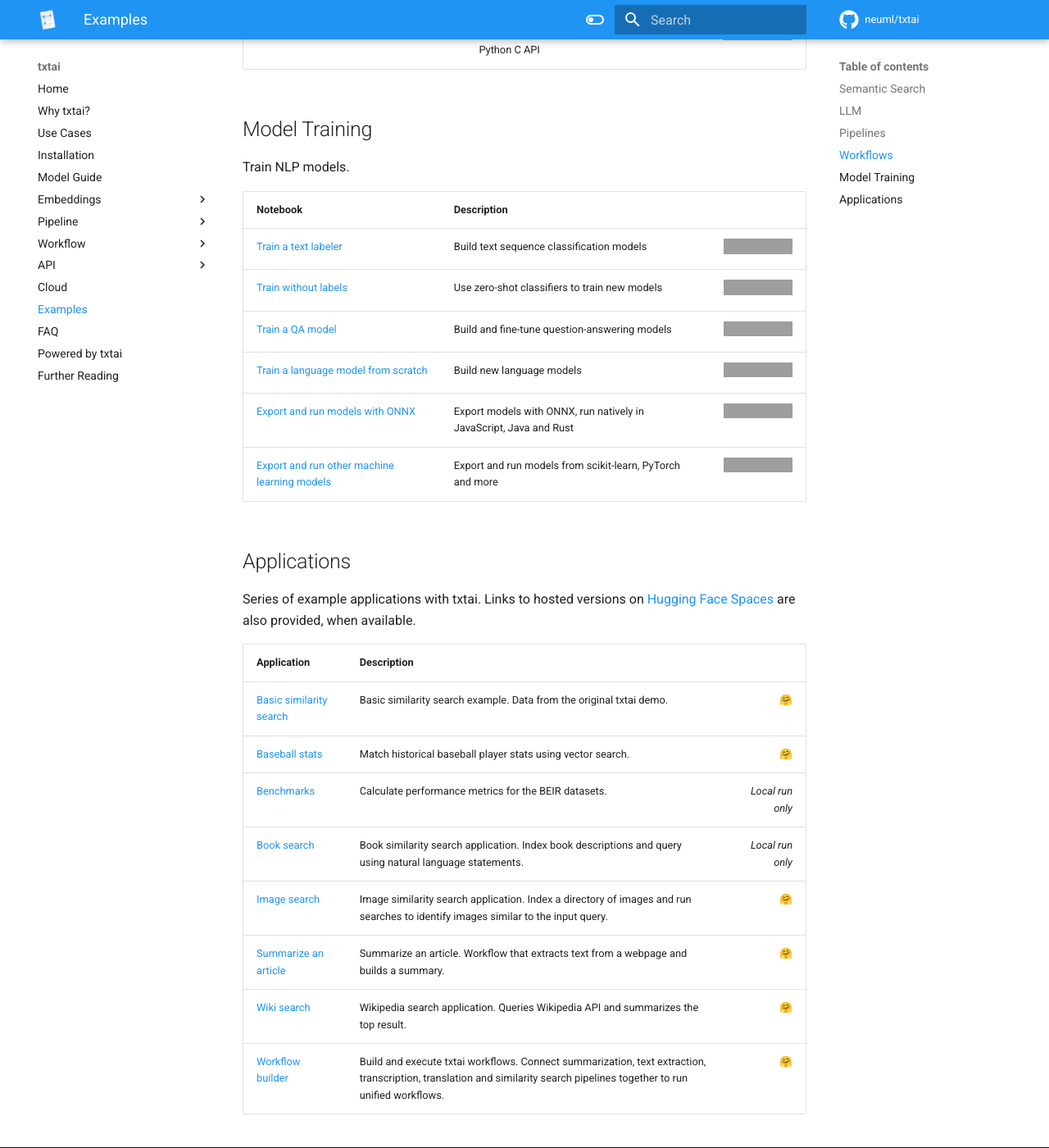
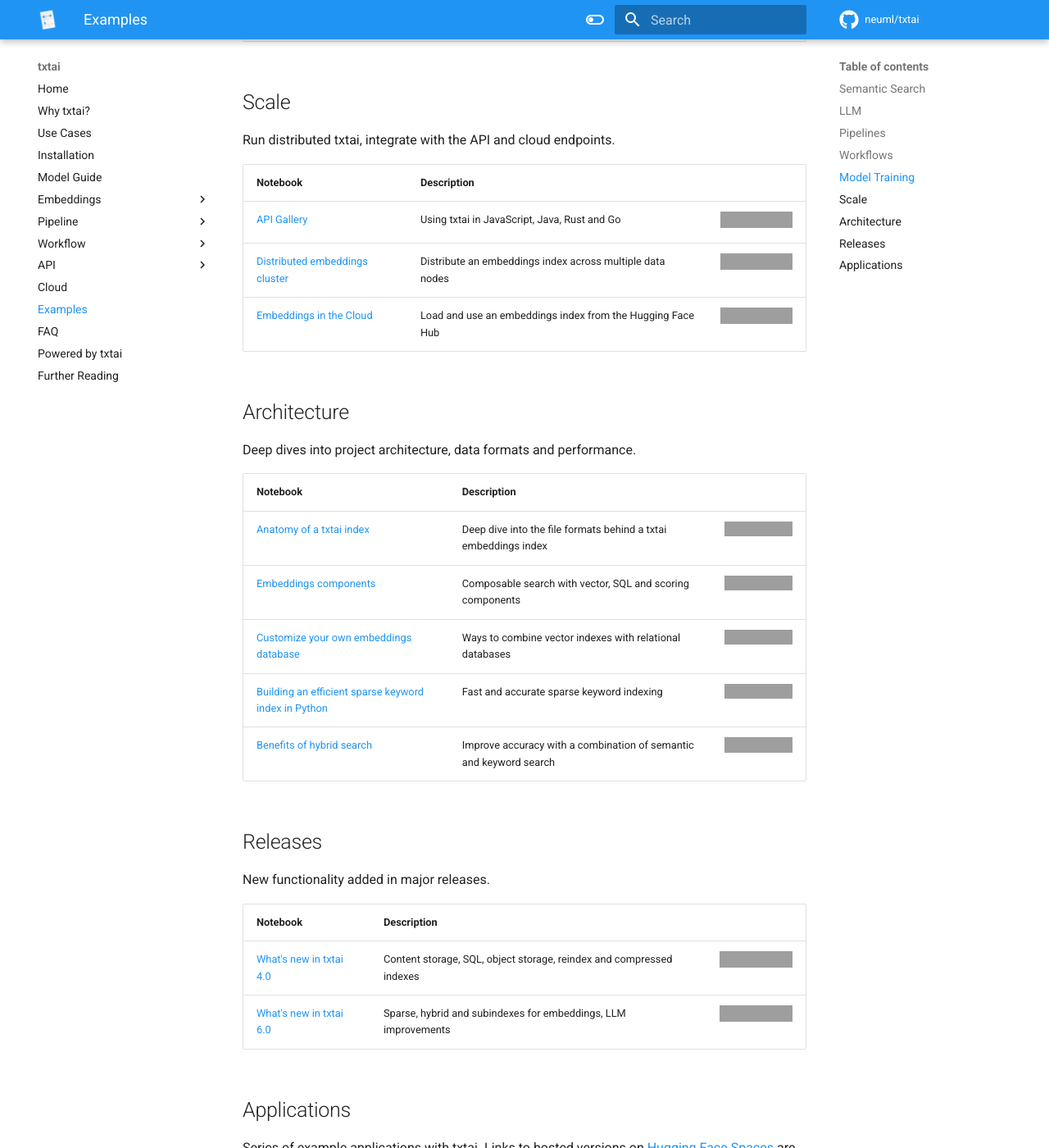
Before and after one commit to neuml/txtai, an MkDocs documentation site: the page built from docs/examples.md, in a window 1280 px wide and 1400 px high, scrolled down 3713 px. Shown: the whole window at 82% size. Built offline with MkDocs 1.6.1 and Material for MkDocs 9.7.7, drawn with Linux system fonts in a browser that asks for light colours; comment, search, counter and statistics services are not loaded; some of the changed text lies outside the part shown; grey boxes are pictures that could not be loaded.

Commit message:
Reorganize lists of examples

```diff
--- a/docs/examples.md
+++ b/docs/examples.md
@@ -87,6 +78,37 @@
 | [Export and run models with ONNX](https://github.com/neuml/txtai/blob/master/examples/18_Export_and_run_models_with_ONNX.ipynb) | Export models with ONNX, run natively in JavaScript, Java and Rust | [![Open In Colab](https://colab.research.google.com/assets/colab-badge.svg)](https://colab.research.google.com/github/neuml/txtai/blob/master/examples/18_Export_and_run_models_with_ONNX.ipynb) |
 | [Export and run other machine learning models](https://github.com/neuml/txtai/blob/master/examples/21_Export_and_run_other_machine_learning_models.ipynb) | Export and run models from scikit-learn, PyTorch and more | [![Open In Colab](https://colab.research.google.com/assets/colab-badge.svg)](https://colab.research.google.com/github/neuml/txtai/blob/master/examples/21_Export_and_run_other_machine_learning_models.ipynb) |
 
+## Scale
+
+Run distributed txtai, integrate with the API and cloud endpoints.
+
+| Notebook  | Description  |       |
+|:----------|:-------------|------:|
+| [API Gallery](https://github.com/neuml/txtai/blob/master/examples/08_API_Gallery.ipynb) | Using txtai in JavaScript, Java, Rust and Go | [![Open In Colab](https://colab.research.google.com/assets/colab-badge.svg)](https://colab.research.google.com/github/neuml/txtai/blob/master/examples/08_API_Gallery.ipynb) |
+| [Distributed embeddings cluster](https://github.com/neuml/txtai/blob/master/examples/15_Distributed_embeddings_cluster.ipynb) | Distribute an embeddings index across multiple data nodes | [![Open In Colab](https://colab.research.google.com/assets/colab-badge.svg)](https://colab.research.google.com/github/neuml/txtai/blob/master/examples/15_Distributed_embeddings_cluster.ipynb) |
+| [Embeddings in the Cloud](https://github.com/neuml/txtai/blob/master/examples/43_Embeddings_in_the_Cloud.ipynb) | Load and use an embeddings index from the Hugging Face Hub | [![Open In Colab](https://colab.research.google.com/assets/colab-badge.svg)](https://colab.research.google.com/github/neuml/txtai/blob/master/examples/43_Embeddings_in_the_Cloud.ipynb) |
+
+## Architecture
+
+Deep dives into project architecture, data formats and performance.
+
+| Notebook  | Description  |       |
+|:----------|:-------------|------:|
+| [Anatomy of a txtai index](https://github.com/neuml/txtai/blob/master/examples/29_Anatomy_of_a_txtai_index.ipynb) | Deep dive into the file formats behind a txtai embeddings index | [![Open In Colab](https://colab.research.google.com/assets/colab-badge.svg)](https://colab.research.google.com/github/neuml/txtai/blob/master/examples/29_Anatomy_of_a_txtai_index.ipynb) |
+| [Embeddings components](https://github.com/neuml/txtai/blob/master/examples/37_Embeddings_index_components.ipynb) | Composable search with vector, SQL and scoring components | [![Open In Colab](https://colab.research.google.com/assets/colab-badge.svg)](https://colab.research.google.com/github/neuml/txtai/blob/master/examples/37_Embeddings_index_components.ipynb) |
+| [Customize your own embeddings database](https://github.com/neuml/txtai/blob/master/examples/45_Customize_your_own_embeddings_database.ipynb) | Ways to combine vector indexes with relational databases | [![Open In Colab](https://colab.research.google.com/assets/colab-badge.svg)](https://colab.research.google.com/github/neuml/txtai/blob/master/examples/45_Customize_your_own_embeddings_database.ipynb) |
+| [Building an efficient sparse keyword index in Python](https://github.com/neuml/txtai/blob/master/examples/47_Building_an_efficient_sparse_keyword_index_in_Python.ipynb) | Fast and accurate sparse keyword indexing | [![Open In Colab](https://colab.research.google.com/assets/colab-badge.svg)](https://colab.research.google.com/github/neuml/txtai/blob/master/examples/48_Benefits_of_hybrid_search.ipynb) |
+| [Benefits of hybrid search](https://github.com/neuml/txtai/blob/master/examples/48_Benefits_of_hybrid_search.ipynb) | Improve accuracy with a combination of semantic and keyword search | [![Open In Colab](https://colab.research.google.com/assets/colab-badge.svg)](https://colab.research.google.com/github/neuml/txtai/blob/master/examples/48_Benefits_of_hybrid_search.ipynb) |
+
+## Releases
+
+New functionality added in major releases.
+
+| Notebook  | Description  |       |
+|:----------|:-------------|------:|
+| [What's new in txtai 4.0](https://github.com/neuml/txtai/blob/master/examples/24_Whats_new_in_txtai_4_0.ipynb) | Content storage, SQL, object storage, reindex and compressed indexes | [![Open In Colab](https://colab.research.google.com/assets/colab-badge.svg)](https://colab.research.google.com/github/neuml/txtai/blob/master/examples/24_Whats_new_in_txtai_4_0.ipynb) |
+| [What's new in txtai 6.0](https://github.com/neuml/txtai/blob/master/examples/46_Whats_new_in_txtai_6_0.ipynb) | Sparse, hybrid and subindexes for embeddings, LLM improvements | [![Open In Colab](https://colab.research.google.com/assets/colab-badge.svg)](https://colab.research.google.com/github/neuml/txtai/blob/master/examples/46_Whats_new_in_txtai_6_0.ipynb) |
+
 ## Applications
 
 Series of example applications with txtai. Links to hosted versions on [Hugging Face Spaces](https://hf.co/spaces) are also provided, when available.
```
Also changed, not shown: other parts of docs/examples.md (+0 -9 lines), README.md (+1 -5 lines), docs/usecases.md (+1 -5 lines).
